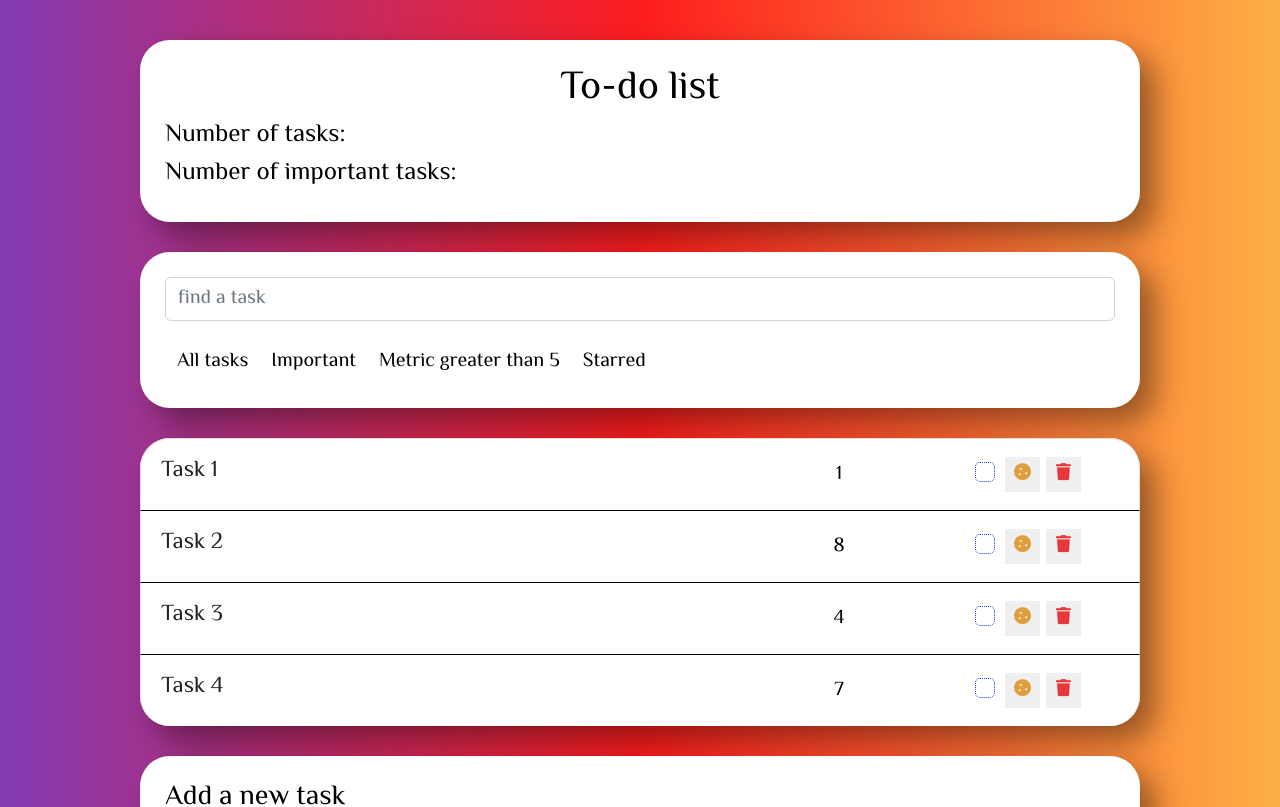
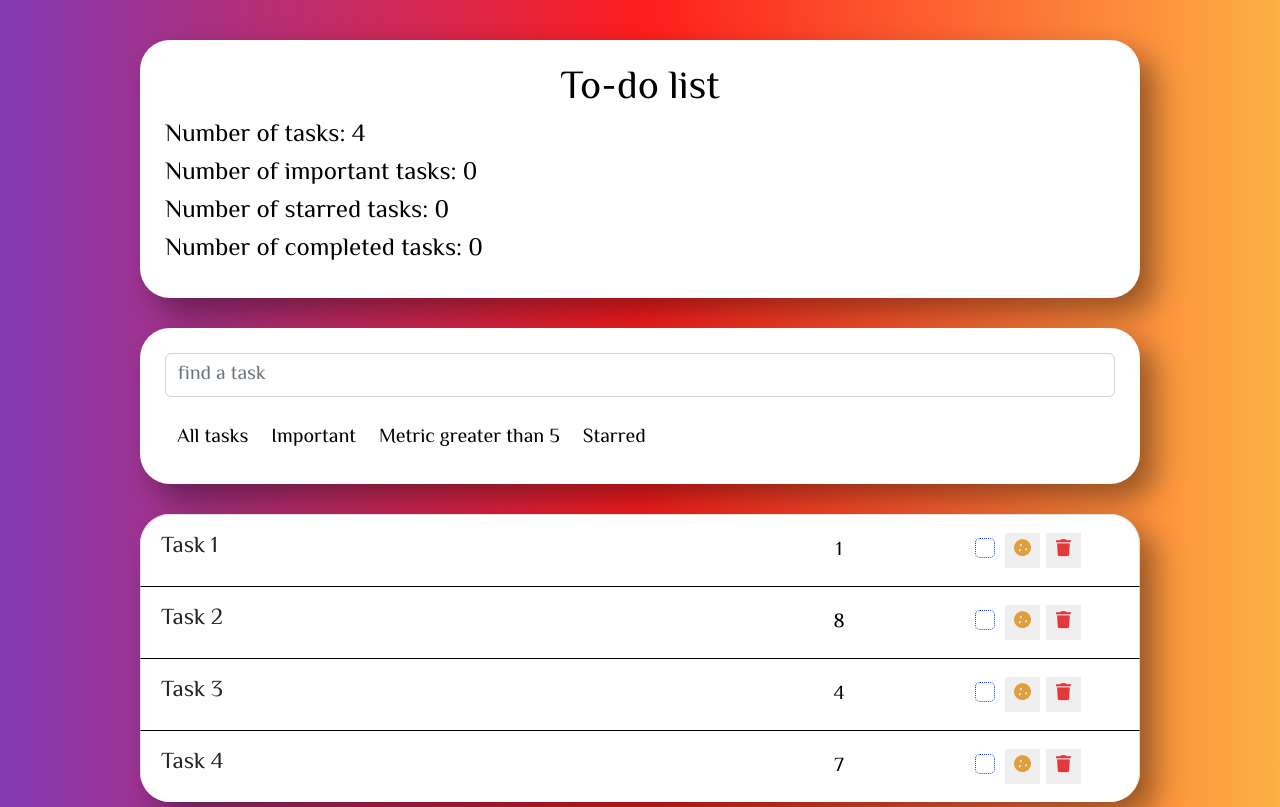
Before and after one commit to neekrasov/react-ToDo, a React (Create React App) app in the folder app/: page / in a window 1280 px wide. Shown: the top 807 px of the page. Built offline with nearby package versions, Linux system fonts and the light colour scheme.

Commit message:
added a property counter in the header, changed the structure of properties by state raising

```diff
--- a/app/src/components/App/App.js
+++ b/app/src/components/App/App.js
@@ -8,23 +8,35 @@ import './App.sass';
 
 const App = () => {
     const [data, setData] = useState([
-        {name: "Task 1", metric: 1, important: false, key: 1},
-        {name: "Task 2", metric: 8, important: false, key: 2},
-        {name: "Task 3", metric: 4, important: false, key: 3},
-        {name: "Task 4", metric: 7, important: false, key: 4},
+        {name: "Task 1", metric: 1, important: false, star: false, complete: false, key: 1},
+        {name: "Task 2", metric: 8, important: false, star: false, complete: false, key: 2},
+        {name: "Task 3", metric: 4, important: false, star: false, complete: false, key: 3},
+        {name: "Task 4", metric: 7, important: false, star: false, complete: false, key: 4},
     ]);
 
     const [maxId, setMaxId] = useState(5);
+
+    const toggleProp = (propName, key) => setData(data.map(item => {
+            if (item.key === key){
+                item[propName] = !item[propName];
+            }
+            return item
+    }));
+
+    const countProp = (propName) => data.filter((item)=> propName === 'all'? data.length :item[propName] === true).length
+
     return (
         <div className="app">
-                <InfoHeader/>
+                <InfoHeader
+                countProp={countProp}/>
                 <div className="search-panel">
                     <SearchPanel/>
                     <Filter/>
                 </div>
                 <TaskList
                     data = {data}
-                    onDelete={key => setData(data.filter(item=>item.key!==key))}/>
+                    onDelete={key => setData(data.filter(item=>item.key!==key))}
+                    toggleProp={toggleProp}/>
                 <TaskCreateForm
                     onCreate={(name, metric) => {
                         let newData = data.slice();
@@ -32,6 +44,8 @@ const App = () => {
                             name: name,
                             metric: metric,
                             important: false,
+                            star: false,
+                            complete: false,
                             key: maxId});
 
                         setData(newData);
--- a/app/src/components/InfoHeader/InfoHeader.js
+++ b/app/src/components/InfoHeader/InfoHeader.js
@@ -1,11 +1,13 @@
 import './InfoHeader.sass';
 
-const InfoHeader = () => {
+const InfoHeader = ({countProp}) => {
     return (
         <div className="app-info">
             <h1>To-do list</h1>
-            <h2>Number of tasks: </h2>
-            <h2>Number of important tasks: </h2>
+            <h2>Number of tasks: {countProp('all')}</h2>
+            <h2>Number of important tasks: {countProp('important')}</h2>
+            <h2>Number of starred tasks: {countProp('star')} </h2>
+            <h2>Number of completed tasks: {countProp('complete')} </h2>
         </div>
     )
 }
--- a/app/src/components/TaskList/TaskList.js
+++ b/app/src/components/TaskList/TaskList.js
@@ -1,12 +1,15 @@
 import TaskListItem from "../TaskListItem/TaskListItem"
 import './TaskList.sass'
 
-const TaskList = ({data, onDelete, onCreate}) =>{
+const TaskList = ({data, onDelete, toggleProp}) =>{
     return (
         <ul className="app-list list-group">
             {data.map(item => (
                         <TaskListItem {...item}
-                        onDelete={() => onDelete(item.key)}/>
+                        onDelete={() => onDelete(item.key)}
+                        toggleImportant={()=> toggleProp('important',item.key)}
+                        toggleStar={()=>toggleProp('star', item.key)}
+                        toggleComplete={()=>toggleProp('complete', item.key)}/>
                     ))}
         </ul>
     )
--- a/app/src/components/TaskListItem/TaskListItem.js
+++ b/app/src/components/TaskListItem/TaskListItem.js
@@ -1,22 +1,22 @@
-import {useState} from 'react';
 import './TaskListItem.sass';
 
-const TaskListItem = ({name, metric, onDelete}) => {
-    let [important, setImportant] = useState(false);
-    let [starred, setStar] = useState(false);
+const TaskListItem = ({name, metric, important, star, complete, onDelete, toggleImportant, toggleStar, toggleComplete}) => {
 
     return (
-        <li className={`list-group-item d-flex justify-content-between${important? " increase": ''}${starred? " like": ''}`}>
-            <span className="list-group-item-label"
-            onClick={() => setStar(!starred)}>{name}</span>
+        <li className={`list-group-item d-flex justify-content-between${important? " increase": ''}${star? " like": ''}`}>
+            <span className="list-group-item-label" onClick={toggleStar}>{name}</span>
             <input type="text" className="list-group-item-input" defaultValue={metric}/>
             <div className='d-flex justify-content-center align-items-center'>
                 <div className="checkbox">
-                    <input type="checkbox" className="form-check-input"/>
+                    <input
+                    type="checkbox"
+                    className="form-check-input"
+                    onClick={toggleComplete}
+                    value={complete}/>
                 </div>
                 <button type="button"
                     className="btn-cookie btn-sm "
-                    onClick={() => setImportant(!important)}>
+                    onClick={toggleImportant}>
                     <i className="fas fa-cookie"></i>
                 </button>
 
```
